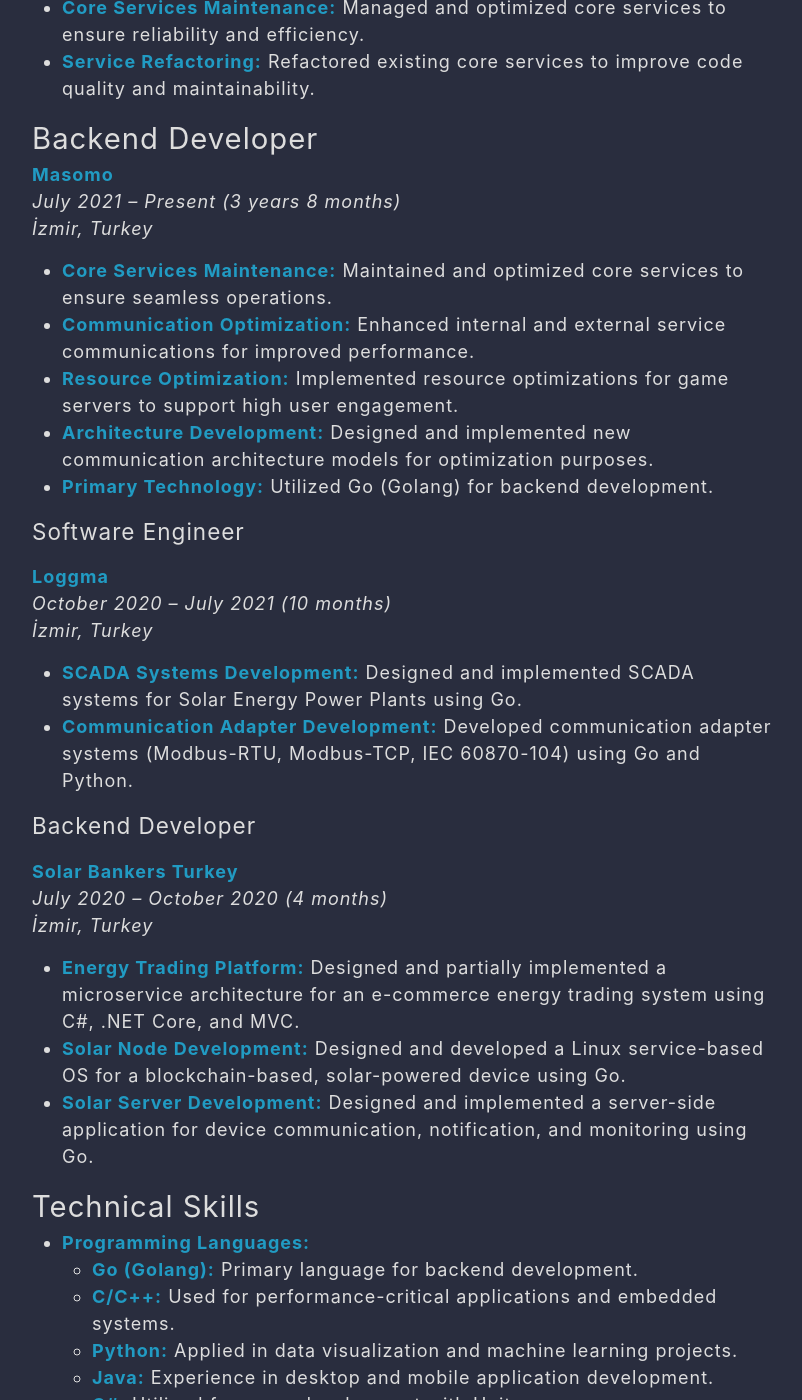
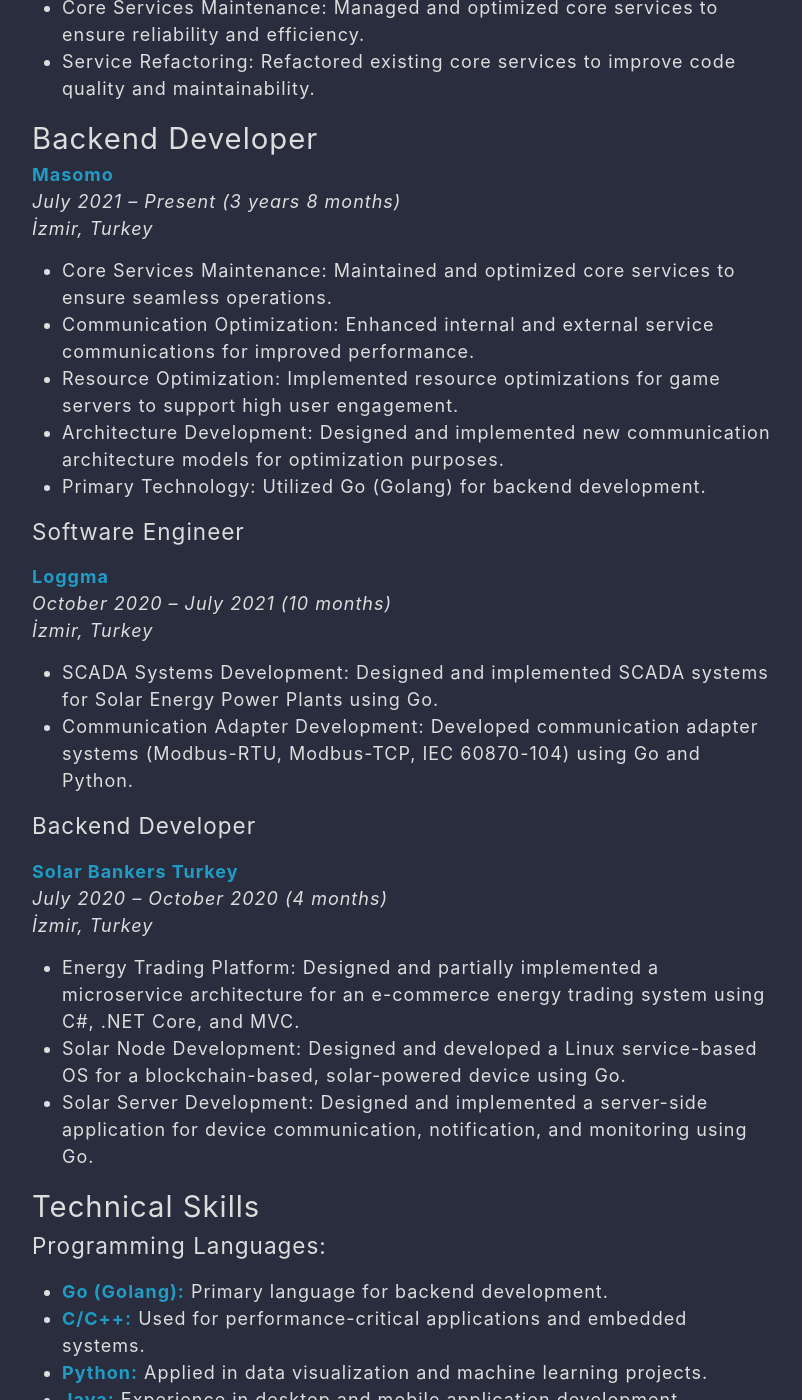
Before and after one commit to ecoshub/ecoshub.github.io, a Jekyll site: the page built from about.markdown, in a window 1280 px wide and 1400 px high, scrolled down 1063 px. Shown: the whole window, without its empty margins (238-1040 px from the left). Built offline with Jekyll 4.4.1, drawn with Linux system fonts in a browser that asks for light colours; some of the changed text lies outside the part shown.

Commit message:
fix: visual improements 1

```diff
--- a/about.markdown
+++ b/about.markdown
@@ -27,42 +27,43 @@ After completing high school, I pursued a degree in Civil Engineering at Eskişe
 **Masomo**
 *August 2022 – Present (2 years 7 months)*
 
-- **System Architecture Design:** Led the design and implementation of new system architectures to enhance scalability and performance.
-- **Core Services Maintenance:** Managed and optimized core services to ensure reliability and efficiency.
-- **Service Refactoring:** Refactored existing core services to improve code quality and maintainability.
+- System Architecture Design: Led the design and implementation of new system architectures to enhance scalability and performance.
+- Core Services Maintenance: Managed and optimized core services to ensure reliability and efficiency.
+- Service Refactoring: Refactored existing core services to improve code quality and maintainability.
 
 ### Backend Developer
 **Masomo**
 *July 2021 – Present (3 years 8 months)*
 *İzmir, Turkey*
 
-- **Core Services Maintenance:** Maintained and optimized core services to ensure seamless operations.
-- **Communication Optimization:** Enhanced internal and external service communications for improved performance.
-- **Resource Optimization:** Implemented resource optimizations for game servers to support high user engagement.
-- **Architecture Development:** Designed and implemented new communication architecture models for optimization purposes.
-- **Primary Technology:** Utilized Go (Golang) for backend development.
+- Core Services Maintenance: Maintained and optimized core services to ensure seamless operations.
+- Communication Optimization: Enhanced internal and external service communications for improved performance.
+- Resource Optimization: Implemented resource optimizations for game servers to support high user engagement.
+- Architecture Development: Designed and implemented new communication architecture models for optimization purposes.
+- Primary Technology: Utilized Go (Golang) for backend development.
 
 #### Software Engineer
 **Loggma**
 *October 2020 – July 2021 (10 months)*
 *İzmir, Turkey*
 
-- **SCADA Systems Development:** Designed and implemented SCADA systems for Solar Energy Power Plants using Go.
-- **Communication Adapter Development:** Developed communication adapter systems (Modbus-RTU, Modbus-TCP, IEC 60870-104) using Go and Python.
+- SCADA Systems Development: Designed and implemented SCADA systems for Solar Energy Power Plants using Go.
+- Communication Adapter Development: Developed communication adapter systems (Modbus-RTU, Modbus-TCP, IEC 60870-104) using Go and Python.
 
 #### Backend Developer
 **Solar Bankers Turkey**
 *July 2020 – October 2020 (4 months)*
 *İzmir, Turkey*
 
-- **Energy Trading Platform:** Designed and partially implemented a microservice architecture for an e-commerce energy trading system using C#, .NET Core, and MVC.
-- **Solar Node Development:** Designed and developed a Linux service-based OS for a blockchain-based, solar-powered device using Go.
-- **Solar Server Development:** Designed and implemented a server-side application for device communication, notification, and monitoring using Go.
+- Energy Trading Platform: Designed and partially implemented a microservice architecture for an e-commerce energy trading system using C#, .NET Core, and MVC.
+- Solar Node Development: Designed and developed a Linux service-based OS for a blockchain-based, solar-powered device using Go.
+- Solar Server Development: Designed and implemented a server-side application for device communication, notification, and monitoring using Go.
 
 
 ### Technical Skills
 
-- **Programming Languages:**
+#### Programming Languages:
+
   - **Go (Golang):** Primary language for backend development.
   - **C/C++:** Used for performance-critical applications and embedded systems.
   - **Python:** Applied in data visualization and machine learning projects.
```
Also changed, not shown: other parts of about.markdown (+12 -15 lines).
